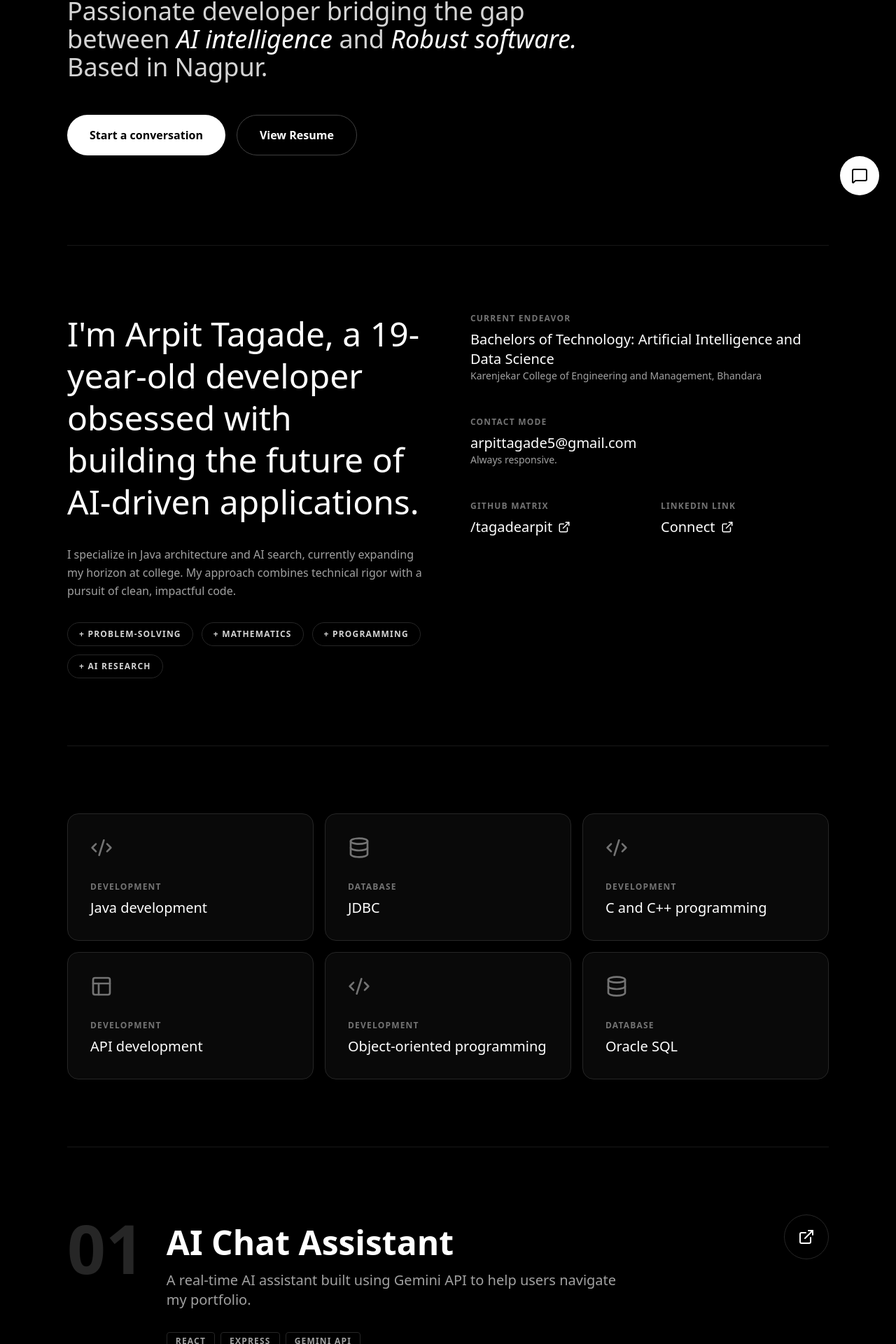
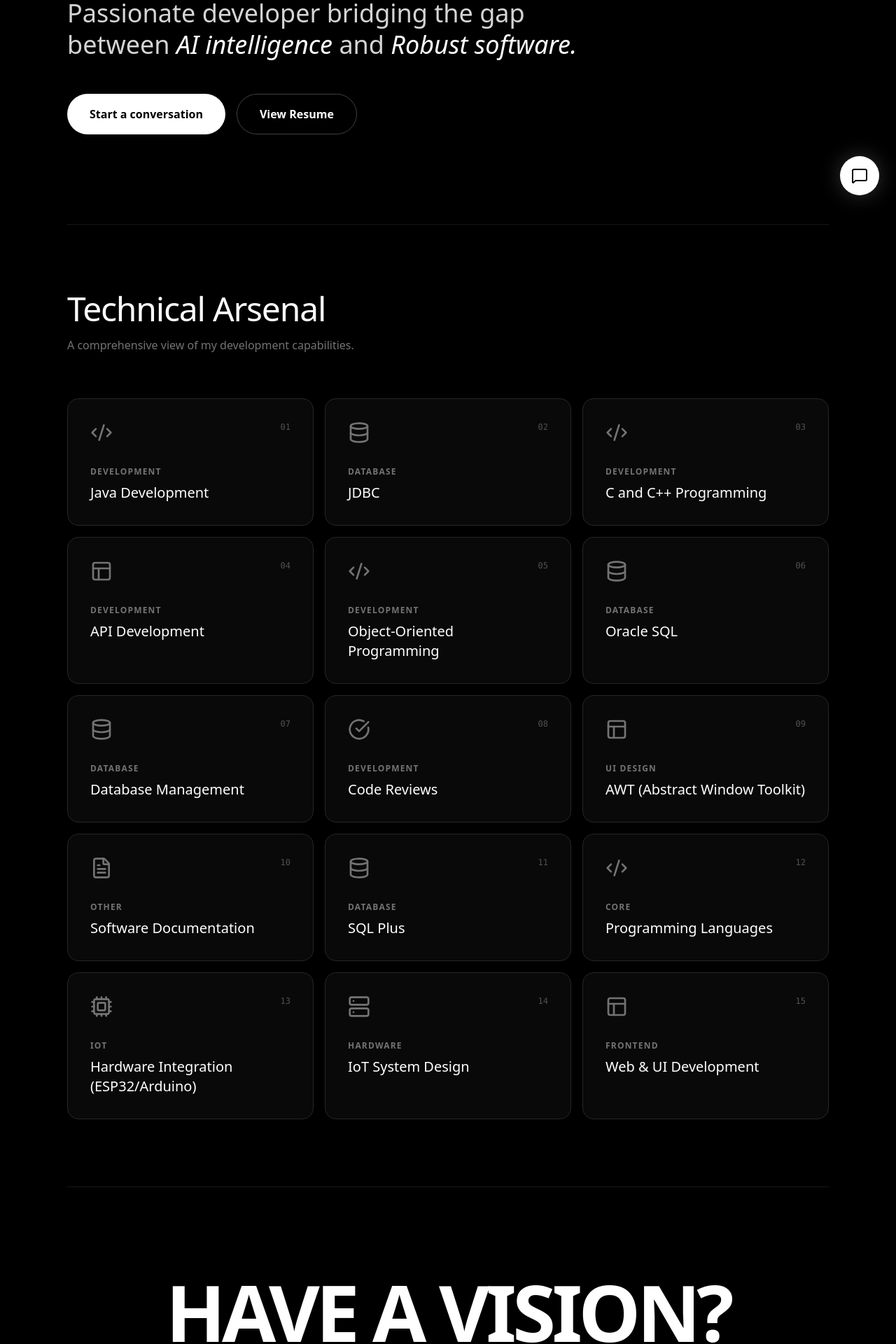
Before and after one commit to tagadearpit/My-portfolio, a Next.js app in the folder arpit-portfolio/: page / in a window 1280 px wide. Shown: the part 497-2417 px from the top of the page at 70% size. Built offline with nearby package versions, Linux system fonts and the light colour scheme.

Commit message:
Updating page.tsx

```diff
--- a/arpit-portfolio/app/page.tsx
+++ b/arpit-portfolio/app/page.tsx
@@ -1,7 +1,8 @@
 "use client";
 
 import { useState, useRef, useEffect } from "react";
-import { MessageSquare, X, Send, ExternalLink, Code2, Database, Layout } from "lucide-react";
+import { MessageSquare, X, Send, ExternalLink, Code2, Database, Layout, Cpu, Server, FileText, CheckCircle } from "lucide-react";
+import { motion } from "framer-motion";
 
 export default function Portfolio() {
   const [isChatOpen, setIsChatOpen] = useState(false);
@@ -12,7 +13,6 @@ export default function Portfolio() {
   const [isLoading, setIsLoading] = useState(false);
   const messagesEndRef = useRef<HTMLDivElement>(null);
 
-  // Auto-scroll to bottom of chat
   useEffect(() => {
     messagesEndRef.current?.scrollIntoView({ behavior: "smooth" });
   }, [messages]);
@@ -41,154 +41,183 @@ export default function Portfolio() {
     }
   };
 
+  // Animation variants
+  const fadeUp = {
+    hidden: { opacity: 0, y: 30 },
+    visible: { opacity: 1, y: 0, transition: { duration: 0.6, ease: "easeOut" } }
+  };
+
+  const staggerContainer = {
+    hidden: { opacity: 0 },
+    visible: {
+      opacity: 1,
+      transition: { staggerChildren: 0.1 }
+    }
+  };
+
   return (
-    <main className="min-h-screen bg-black text-white selection:bg-neutral-800 font-sans pb-24">
+    <main className="min-h-screen bg-black text-white selection:bg-neutral-800 font-sans pb-12 overflow-hidden">
       {/* Navigation */}
-      <nav className="flex justify-between items-center px-8 py-6 border-b border-neutral-900">
+      <motion.nav
+        initial={{ opacity: 0, y: -20 }}
+        animate={{ opacity: 1, y: 0 }}
+        transition={{ duration: 0.5 }}
+        className="flex justify-between items-center px-8 py-6 border-b border-neutral-900"
+      >
         <div className="font-bold tracking-widest text-sm uppercase">Arpit Tagade</div>
         <div className="hidden md:flex gap-6 text-xs font-semibold tracking-widest text-neutral-400">
+          <span className="hover:text-white cursor-pointer transition-colors">Home</span>
           <span className="hover:text-white cursor-pointer transition-colors">Expertise</span>
           <span className="hover:text-white cursor-pointer transition-colors">Selection</span>
         </div>
-      </nav>
+      </motion.nav>
 
       <div className="max-w-6xl mx-auto px-8">
         {/* Hero Section */}
-        <section className="pt-24 pb-32 border-b border-neutral-900">
-          <p className="text-neutral-500 text-xs font-semibold tracking-widest mb-6 uppercase">
+        <motion.section
+          initial="hidden"
+          animate="visible"
+          variants={staggerContainer}
+          className="pt-24 pb-32 border-b border-neutral-900"
+        >
+          <motion.p variants={fadeUp} className="text-neutral-500 text-xs font-semibold tracking-widest mb-6 uppercase">
             Nagpur, Maharashtra
-          </p>
-          <h1 className="text-7xl md:text-9xl font-extrabold tracking-tighter leading-none mb-8">
+          </motion.p>
+          <motion.h1 variants={fadeUp} className="text-7xl md:text-9xl font-extrabold tracking-tighter leading-none mb-8">
             ARPIT <br /> TAGADE
-          </h1>
-          <p className="text-2xl md:text-4xl font-light text-neutral-300 max-w-3xl mb-12">
-            Passionate developer bridging the gap between <span className="italic font-medium text-white">AI intelligence</span> and <span className="italic font-medium text-white">Robust software.</span> Based in Nagpur.
-          </p>
-          <div className="flex gap-4">
+          </motion.h1>
+          <motion.p variants={fadeUp} className="text-2xl md:text-4xl font-light text-neutral-300 max-w-3xl mb-12 leading-tight">
+            Passionate developer bridging the gap between <span className="italic font-medium text-white">AI intelligence</span> and <span className="italic font-medium text-white">Robust software.</span>
+          </motion.p>
+          <motion.div variants={fadeUp} className="flex flex-wrap gap-4">
             <button
               onClick={() => setIsChatOpen(true)}
-              className="bg-white text-black px-8 py-4 rounded-full font-semibold hover:bg-neutral-200 transition-colors"
+              className="bg-white text-black px-8 py-4 rounded-full font-semibold hover:scale-105 transition-transform duration-300"
             >
               Start a conversation
             </button>
-            <button className="border border-neutral-700 px-8 py-4 rounded-full font-semibold hover:border-white transition-colors">
+            <button className="border border-neutral-700 px-8 py-4 rounded-full font-semibold hover:border-white hover:bg-neutral-900 transition-all duration-300">
               View Resume
             </button>
-          </div>
+          </motion.div>
+        </motion.section>
+
+        {/* 15 Block Skills Section */}
+        <section className="py-24 border-b border-neutral-900">
+          <motion.div
+            initial={{ opacity: 0 }}
+            whileInView={{ opacity: 1 }}
+            viewport={{ once: true, margin: "-100px" }}
+            className="mb-16"
+          >
+            <h2 className="text-3xl md:text-5xl font-medium tracking-tight mb-4">Technical Arsenal</h2>
+            <p className="text-neutral-500">A comprehensive view of my development capabilities.</p>
+          </motion.div>
+
+          <motion.div
+            variants={staggerContainer}
+            initial="hidden"
+            whileInView="visible"
+            viewport={{ once: true, margin: "-50px" }}
+            className="grid grid-cols-1 sm:grid-cols-2 md:grid-cols-3 gap-4"
+          >
+            {[
+              { icon: Code2, title: "Java Development", cat: "Development" },
+              { icon: Database, title: "JDBC", cat: "Database" },
+              { icon: Code2, title: "C and C++ Programming", cat: "Development" },
+              { icon: Layout, title: "API Development", cat: "Development" },
+              { icon: Code2, title: "Object-Oriented Programming", cat: "Development" },
+              { icon: Database, title: "Oracle SQL", cat: "Database" },
+              { icon: Database, title: "Database Management", cat: "Database" },
+              { icon: CheckCircle, title: "Code Reviews", cat: "Development" },
+              { icon: Layout, title: "AWT (Abstract Window Toolkit)", cat: "UI Design" },
+              { icon: FileText, title: "Software Documentation", cat: "Other" },
+              { icon: Database, title: "SQL Plus", cat: "Database" },
+              { icon: Code2, title: "Programming Languages", cat: "Core" },
+              { icon: Cpu, title: "Hardware Integration (ESP32/Arduino)", cat: "IoT" },
+              { icon: Server, title: "IoT System Design", cat: "Hardware" },
+              { icon: Layout, title: "Web & UI Development", cat: "Frontend" }
+            ].map((skill, i) => (
+              <motion.div
+                key={i}
+                variants={fadeUp}
+                whileHover={{ y: -5, backgroundColor: "rgba(23, 23, 23, 1)" }}
+                className="bg-neutral-900/40 border border-neutral-800 p-8 rounded-2xl transition-all duration-300"
+              >
+                <div className="flex justify-between items-start mb-8">
+                  <skill.icon className="text-neutral-500" size={32} />
+                  <span className="text-neutral-600 font-mono text-xs">{String(i + 1).padStart(2, '0')}</span>
+                </div>
+                <p className="text-neutral-500 text-xs font-semibold tracking-widest uppercase mb-2">{skill.cat}</p>
+                <h3 className="text-xl font-medium">{skill.title}</h3>
+              </motion.div>
+            ))}
+          </motion.div>
         </section>
 
-        {/* About Section */}
-        <section className="py-24 border-b border-neutral-900 grid md:grid-cols-2 gap-16">
-          <div>
-            <h2 className="text-3xl md:text-5xl font-medium leading-tight mb-8">
-              I'm Arpit Tagade, a 19-year-old developer obsessed with building the future of AI-driven applications.
+        {/* Detailed Footer Section */}
+        <footer className="pt-32 pb-12">
+          <motion.div
+            initial="hidden"
+            whileInView="visible"
+            viewport={{ once: true }}
+            variants={fadeUp}
+            className="text-center mb-32"
+          >
+            <h2 className="text-6xl md:text-[7rem] font-extrabold tracking-tighter mb-8 leading-[0.9]">
+              HAVE A VISION?<br />
+              <span className="text-neutral-600">LET'S BRING<br />IT TO LIFE.</span>
             </h2>
-            <p className="text-neutral-400 leading-relaxed mb-8">
-              I specialize in Java architecture and AI search, currently expanding my horizon at college. My approach combines technical rigor with a pursuit of clean, impactful code.
-            </p>
-            <div className="flex flex-wrap gap-3">
-              {['PROBLEM-SOLVING', 'MATHEMATICS', 'PROGRAMMING', 'AI RESEARCH'].map((tag) => (
-                <span key={tag} className="px-4 py-2 border border-neutral-800 rounded-full text-xs font-semibold tracking-widest text-neutral-300">
-                  + {tag}
-                </span>
-              ))}
+            <a
+              href="mailto:arpittagade5@gmail.com"
+              className="inline-block mt-8 text-2xl md:text-5xl font-medium text-neutral-300 hover:text-white relative group"
+            >
+              ARPITTAGADE5@GMAIL.COM
+              <span className="absolute -bottom-2 left-0 w-0 h-[2px] bg-white transition-all duration-300 group-hover:w-full"></span>
+            </a>
+          </motion.div>
+
+          {/* Footer Navigation Grid */}
+          <div className="grid grid-cols-2 md:grid-cols-4 gap-12 text-sm border-t border-neutral-900 pt-12">
+            <div>
+              <p className="text-neutral-500 font-semibold tracking-widest mb-6 uppercase text-xs">Navigation</p>
+              <ul className="flex flex-col gap-3 text-neutral-400">
+                <li><a href="#" className="hover:text-white transition-colors">Home</a></li>
+                <li><a href="#" className="hover:text-white transition-colors">Expertise</a></li>
+                <li><a href="#" className="hover:text-white transition-colors">Selection</a></li>
+              </ul>
+            </div>
+
+            <div>
+              <p className="text-neutral-500 font-semibold tracking-widest mb-6 uppercase text-xs">Social</p>
+              <ul className="flex flex-col gap-3 text-neutral-400">
+                <li><a href="https://github.com/tagadearpit" className="hover:text-white transition-colors">GitHub</a></li>
+                <li><a href="#" className="hover:text-white transition-colors">LinkedIn</a></li>
+                <li><a href="#" className="hover:text-white transition-colors">Instagram (Coding Challenge)</a></li>
+                <li><a href="#" className="hover:text-white transition-colors">X</a></li>
+              </ul>
+            </div>
+
+            <div className="col-span-2 md:col-span-2 md:text-right">
+              <p className="text-neutral-500 font-semibold tracking-widest mb-6 uppercase text-xs">Epilogue</p>
+              <p className="text-neutral-400">
+                © 2026 Arpit Tagade.<br />
+                Crafted with Next.js, Tailwind, and Gemini AI.
+              </p>
             </div>
           </div>
-          <div className="flex flex-col gap-12 text-sm">
-            <div>
-              <p className="text-neutral-500 font-semibold tracking-widest mb-2 uppercase text-xs">Current Endeavor</p>
-              <p className="text-xl font-medium">Bachelors of Technology: Artificial Intelligence and Data Science</p>
-              <p className="text-neutral-400">Karenjekar College of Engineering and Management, Bhandara</p>
-            </div>
-            <div>
-              <p className="text-neutral-500 font-semibold tracking-widest mb-2 uppercase text-xs">Contact Mode</p>
-              <p className="text-xl font-medium">arpittagade5@gmail.com</p>
-              <p className="text-neutral-400">Always responsive.</p>
-            </div>
-            <div className="grid grid-cols-2 gap-8">
-              <div>
-                <p className="text-neutral-500 font-semibold tracking-widest mb-2 uppercase text-xs">Github Matrix</p>
-                <a href="https://github.com/tagadearpit" className="text-xl font-medium flex items-center gap-2 hover:text-neutral-300">
-                  /tagadearpit <ExternalLink size={18} />
-                </a>
-              </div>
-              <div>
-                <p className="text-neutral-500 font-semibold tracking-widest mb-2 uppercase text-xs">LinkedIn Link</p>
-                <a href="www.linkedin.com/in/tagadearpit" className="text-xl font-medium flex items-center gap-2 hover:text-neutral-300">
-                  Connect <ExternalLink size={18} />
-                </a>
-              </div>
-            </div>
-          </div>
-        </section>
-
-        {/* Skills Section */}
-        <section className="py-24 border-b border-neutral-900">
-          <div className="grid grid-cols-1 md:grid-cols-3 gap-4">
-            {[
-              { icon: Code2, title: "Java development", cat: "Development" },
-              { icon: Database, title: "JDBC", cat: "Database" },
-              { icon: Code2, title: "C and C++ programming", cat: "Development" },
-              { icon: Layout, title: "API development", cat: "Development" },
-              { icon: Code2, title: "Object-oriented programming", cat: "Development" },
-              { icon: Database, title: "Oracle SQL", cat: "Database" }
-            ].map((skill, i) => (
-              <div key={i} className="bg-neutral-900/40 border border-neutral-800 p-8 rounded-2xl hover:bg-neutral-900 transition-colors">
-                <skill.icon className="text-neutral-500 mb-8" size={32} />
-                <p className="text-neutral-500 text-xs font-semibold tracking-widest uppercase mb-2">{skill.cat}</p>
-                <h3 className="text-xl font-medium">{skill.title}</h3>
-              </div>
-            ))}
-          </div>
-        </section>
-
-        {/* Projects Section */}
-        <section className="py-24 border-b border-neutral-900">
-          <div className="flex flex-col gap-24">
-            {[
-              { num: "01", title: "AI Chat Assistant", desc: "A real-time AI assistant built using Gemini API to help users navigate my portfolio.", tags: ["REACT", "EXPRESS", "GEMINI API"] },
-              { num: "02", title: "Inventory Management System", desc: "A robust Java-based application for tracking stock levels using JDBC and Oracle SQL.", tags: ["JAVA", "JDBC", "ORACLE SQL", "AWT"] },
-              { num: "03", title: "Smart Traffic Monitor", desc: "Advanced traffic analysis system using AI techniques to optimize signal timings.", tags: ["C++", "AI ALGORITHMS", "DATA SCIENCE"] }
-            ].map((proj) => (
-              <div key={proj.num} className="flex flex-col md:flex-row gap-8 items-start group cursor-pointer">
-                <span className="text-6xl md:text-8xl font-bold text-neutral-800 group-hover:text-white transition-colors">
-                  {proj.num}
-                </span>
-                <div className="flex-1 mt-4">
-                  <h3 className="text-4xl md:text-5xl font-bold mb-4">{proj.title}</h3>
-                  <p className="text-neutral-400 text-lg md:text-xl max-w-2xl mb-8">{proj.desc}</p>
-                  <div className="flex flex-wrap gap-2">
-                    {proj.tags.map(tag => (
-                      <span key={tag} className="px-3 py-1 border border-neutral-800 rounded text-xs font-semibold tracking-widest text-neutral-400">
-                        {tag}
-                      </span>
-                    ))}
-                  </div>
-                </div>
-                <div className="hidden md:flex w-16 h-16 rounded-full border border-neutral-800 items-center justify-center group-hover:bg-white group-hover:text-black transition-all">
-                  <ExternalLink size={24} />
-                </div>
-              </div>
-            ))}
-          </div>
-        </section>
-
-        {/* Footer */}
-        <section className="py-32 text-center">
-          <h2 className="text-6xl md:text-8xl font-extrabold tracking-tighter mb-8 leading-none">
-            HAVE A VISION?<br />
-            <span className="text-neutral-500">LET'S BRING<br />IT TO LIFE.</span>
-          </h2>
-          <a href="mailto:arpittagade5@gmail.com" className="text-2xl md:text-4xl font-medium hover:text-neutral-400 transition-colors">
-            ARPITTAGADE5@GMAIL.COM
-          </a>
-        </section>
+        </footer>
       </div>
 
       {/* Floating Chat Widget */}
       <div className="fixed bottom-6 right-6 z-50 flex flex-col items-end">
         {isChatOpen && (
-          <div className="bg-neutral-900 border border-neutral-800 w-[350px] h-[500px] rounded-2xl shadow-2xl mb-4 flex flex-col overflow-hidden animate-in slide-in-from-bottom-4">
+          <motion.div
+            initial={{ opacity: 0, scale: 0.9, y: 20 }}
+            animate={{ opacity: 1, scale: 1, y: 0 }}
+            exit={{ opacity: 0, scale: 0.9, y: 20 }}
+            className="bg-neutral-900 border border-neutral-800 w-[350px] h-[500px] rounded-2xl shadow-2xl mb-4 flex flex-col overflow-hidden"
+          >
             <div className="bg-black border-b border-neutral-800 p-4 flex justify-between items-center">
               <div className="flex items-center gap-3">
                 <div className="w-8 h-8 rounded-full bg-white text-black flex items-center justify-center">
@@ -196,7 +225,7 @@ export default function Portfolio() {
                 </div>
                 <span className="font-medium text-sm">Arpit's AI Assistant</span>
               </div>
-              <button onClick={() => setIsChatOpen(false)} className="text-neutral-400 hover:text-white">
+              <button onClick={() => setIsChatOpen(false)} className="text-neutral-400 hover:text-white transition-colors">
                 <X size={20} />
               </button>
             </div>
@@ -214,9 +243,9 @@ export default function Portfolio() {
               {isLoading && (
                 <div className="flex justify-start">
                   <div className="bg-neutral-800 text-neutral-400 rounded-2xl rounded-tl-sm px-4 py-3 text-xs flex gap-1 items-center">
-                    <span className="animate-bounce">•</span>
-                    <span className="animate-bounce delay-100">•</span>
-                    <span className="animate-bounce delay-200">•</span>
+                    <motion.span animate={{ y: [0, -5, 0] }} transition={{ repeat: Infinity, duration: 0.6 }}>•</motion.span>
+                    <motion.span animate={{ y: [0, -5, 0] }} transition={{ repeat: Infinity, duration: 0.6, delay: 0.2 }}>•</motion.span>
+                    <motion.span animate={{ y: [0, -5, 0] }} transition={{ repeat: Infinity, duration: 0.6, delay: 0.4 }}>•</motion.span>
                   </div>
                 </div>
               )}
@@ -229,7 +258,7 @@ export default function Portfolio() {
                 value={input}
                 onChange={(e) => setInput(e.target.value)}
                 placeholder="Ask me something..."
-                className="flex-1 bg-neutral-900 border border-neutral-800 rounded-full px-4 py-2 text-sm focus:outline-none focus:border-neutral-600 transition-colors"
+                className="flex-1 bg-neutral-900 border border-neutral-800 rounded-full px-4 py-2 text-sm focus:outline-none focus:border-neutral-500 transition-colors"
               />
               <button
                 type="submit"
@@ -239,16 +268,20 @@ export default function Portfolio() {
                 <Send size={16} />
               </button>
             </form>
-          </div>
+          </motion.div>
         )}
 
         {!isChatOpen && (
-          <button
+          <motion.button
+            initial={{ scale: 0 }}
+            animate={{ scale: 1 }}
+            whileHover={{ scale: 1.1 }}
+            whileTap={{ scale: 0.9 }}
             onClick={() => setIsChatOpen(true)}
-            className="w-14 h-14 bg-white text-black rounded-full flex items-center justify-center shadow-2xl hover:scale-105 transition-transform"
+            className="w-14 h-14 bg-white text-black rounded-full flex items-center justify-center shadow-[0_0_30px_rgba(255,255,255,0.2)]"
           >
             <MessageSquare size={24} />
-          </button>
+          </motion.button>
         )}
       </div>
     </main>
--- /dev/null
+++ b/package.json
@@ -0,0 +1,5 @@
+{
+  "dependencies": {
+    "framer-motion": "^12.40.0"
+  }
+}
```
Also changed, not shown: 1 other file (tests, documents, lock files or other folders).
